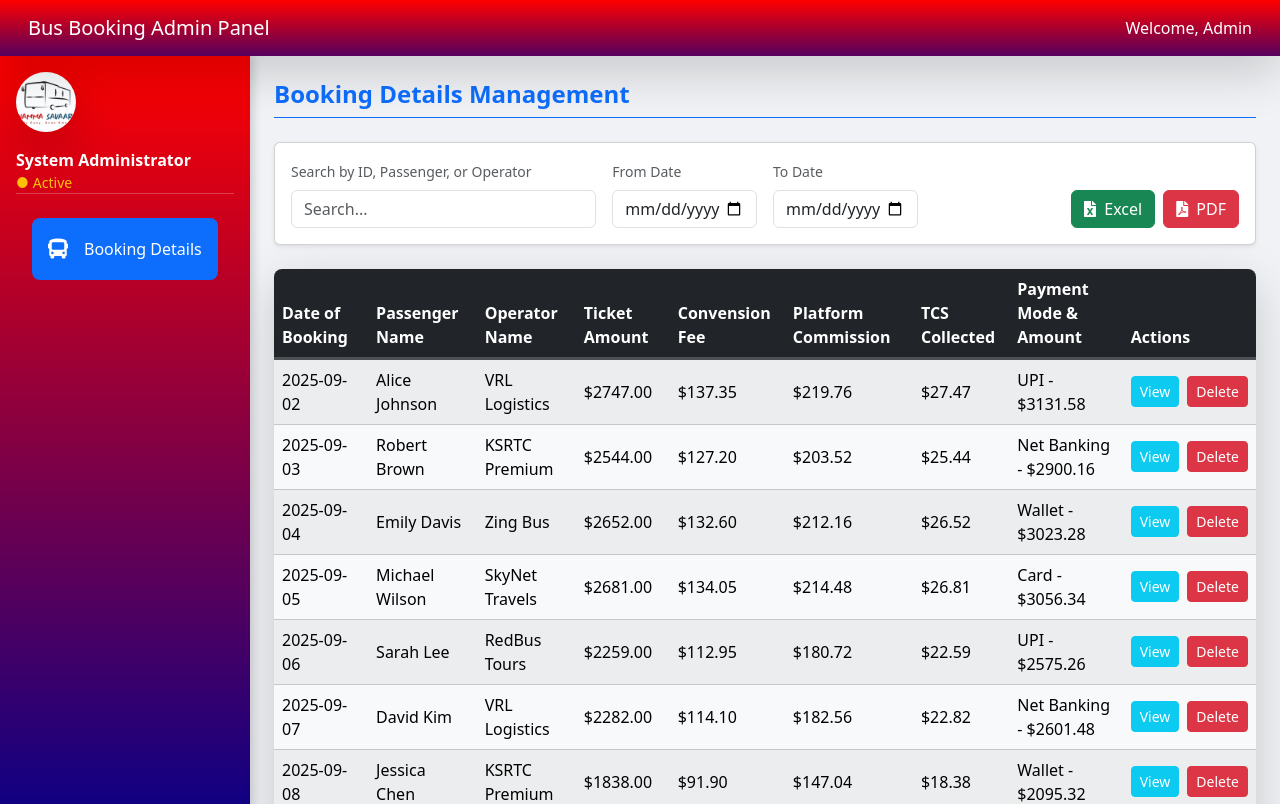
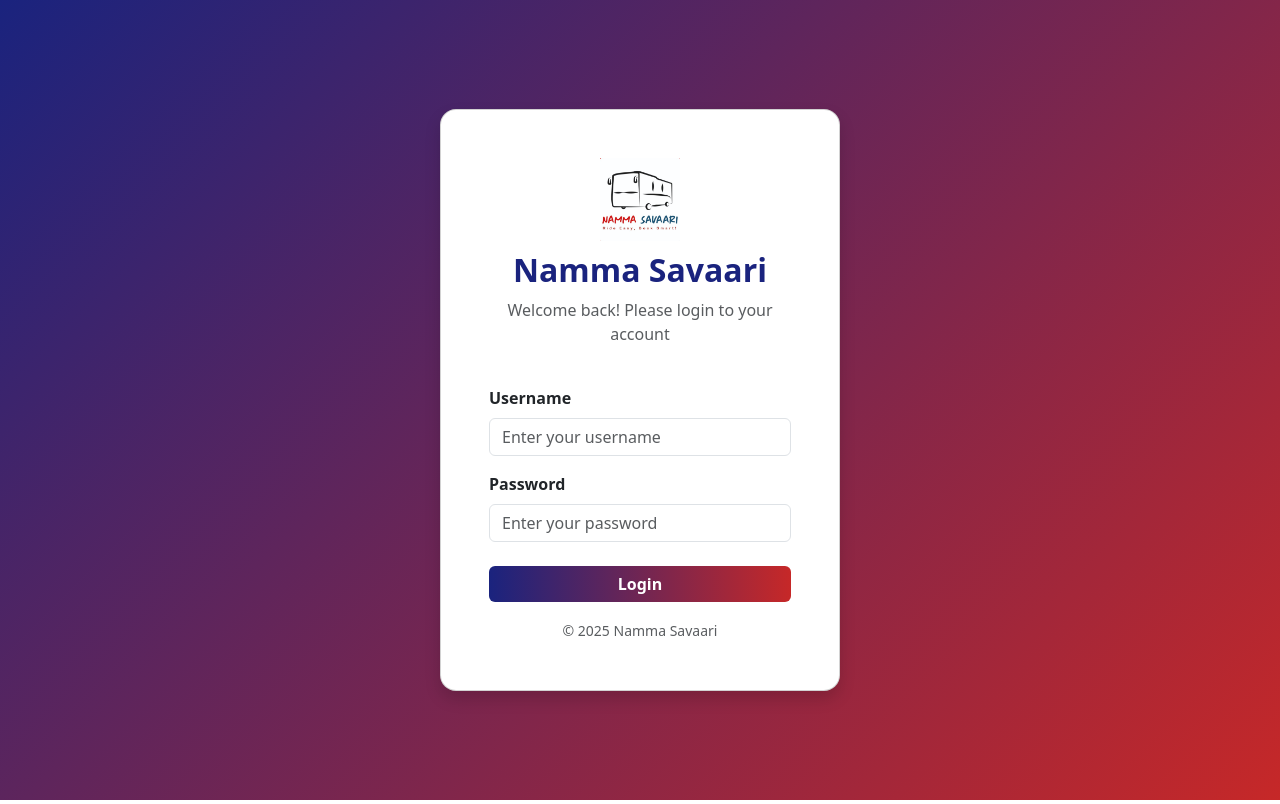
Before and after one commit to innomatricstech/NammaSavaari, a React (Vite) app: page /login in a window 1280 px wide. Shown: the top 804 px of the page. Built offline with nearby package versions, Linux system fonts and the light colour scheme; a small style sheet from the web is missing.

Commit message:
first commit

```diff
--- a/src/App.css
+++ b/src/App.css
@@ -1,86 +1,113 @@
-/* App.css */
-
+/* -------------------- Root Variables -------------------- */
 :root {
-    /* Custom Dark Blue and Red Palette */
     --primary-color: #1A237E; /* Deep Indigo Blue */
     --primary-dark: #0F1975;
     --accent-red: #C62828; /* Dark Red */
 
-    /* Override Bootstrap variables */
     --bs-primary: var(--primary-color);
     --bs-danger: var(--accent-red);
     --bs-body-font-family: 'Inter', sans-serif;
 }
 
+/* -------------------- Main App Container -------------------- */
 .main-app-container {
-    min-height: 100vh;
     display: flex;
     flex-direction: column;
+    height: 100vh; /* Full viewport height */
 }
+
+/* -------------------- Dashboard Layout -------------------- */
 .dashboard-layout {
     display: flex;
     flex: 1;
-    overflow: hidden;
+    min-height: 0;  /* allows children to shrink properly */
+    overflow: hidden; /* prevents extra whitespace */
 }
 
-/* General Sidebar Styles */
+/* -------------------- Sidebar Styles -------------------- */
 .sidebar {
     width: 250px;
-    /* Apply Dark Blue Gradient */
     background: linear-gradient(180deg, red 0%, #00008B 100%);
     color: white;
+    flex-shrink: 0;
+    box-shadow: 2px 0 10px rgba(0,0,0,0.2);
+    height: 100vh;
+    overflow-y: auto;
     transition: transform 0.3s ease-in-out;
     z-index: 1030;
-    flex-shrink: 0;
-    box-shadow: 2px 0 10px rgba(0,0,0,0.2);
 }
-.sidebar-menu {
-    padding: 0 1rem;
-}
+
+.sidebar-menu { padding: 0 1rem; }
+
 .menu-item {
     padding: 12px 15px;
     transition: background-color 0.3s, transform 0.1s;
 }
+
 .menu-item:hover {
     background-color: rgba(255, 255, 255, 0.1) !important;
     transform: translateX(3px);
 }
+
 .menu-item.active-menu-item {
     background-color: rgba(255, 255, 255, 0.25) !important;
-    border-left: 5px solid var(--accent-red); /* Red accent border */
+    border-left: 5px solid var(--accent-red);
     padding-left: 10px;
     font-weight: 600;
 }
 
-/* Main Content Area */
+/* -------------------- Main Content Area -------------------- */
 .main-content-area {
-    flex-grow: 1;
-    overflow-y: auto;
-    background-color: #f0f2f5; /* Lighter professional grey background */
+    flex: 1; /* fills remaining space */
+    min-height: 0; /* crucial for flex scrolling */
+    overflow: auto;
+    background-color: #f0f2f5;
+    display: flex;
+    flex-direction: column;
 }
 
-/* Table Styling using Dark Blue and Red Accent */
+/* -------------------- Table Container Fix -------------------- */
+.table-responsive {
+    flex: 1; /* fill vertical space */
+    overflow: auto;
+}
+
+/* -------------------- Table Styling -------------------- */
 .table-dark {
     --bs-table-bg: var(--primary-color);
     --bs-table-color: white;
     border-bottom: 3px solid var(--accent-red);
 }
+
 .table-striped>tbody>tr:nth-of-type(odd)>* {
     background-color: rgba(0, 0, 0, 0.03);
 }
 
-/* --- Mobile Responsiveness (Max-width: 767.98px) --- */
+/* -------------------- Footer -------------------- */
+.app-footer {
+    padding: 10px;
+    text-align: center;
+    border-top: 1px solid #dee2e6;
+    background-color: #e9ecef;
+    font-size: 0.8rem;
+    flex-shrink: 0;
+}
+
+/* -------------------- Mobile Responsiveness -------------------- */
 @media (max-width: 767.98px) {
     .sidebar {
         position: fixed;
-        top: 0;
+        top: 5;
+        left: 0;
+        transform: translateX(-250px);
+        padding-top: 66px;
         height: 100vh;
-        transform: translateX(-250px); /* Hide off-screen by default */
-        padding-top: 66px; /* Space for TopHeader */
     }
+
     .sidebar-open .sidebar {
-        transform: translateX(0); /* Slide in when active */
+        transform: translateX(0);
     }
+
     .overlay {
         position: fixed;
         top: 0;
@@ -90,34 +117,40 @@
         background: rgba(0, 0, 0, 0.6);
         z-index: 1029;
     }
+
+    .main-content-area {
+        margin-left: 0;
+        margin-top: 10px;
+        min-height: calc(100vh - 10px);
+    }
+
     .app-header .container-fluid {
         padding-left: 0.5rem;
         padding-right: 0.5rem;
-
     }
 }
 
-/* --- Extra Small Responsiveness (Max-width: 575.98px) --- */
+/* -------------------- Extra Small Screens -------------------- */
 @media (max-width: 575.98px) {
     .app-header h3 { font-size: 1rem !important; }
-    .app-header .d-sm-inline { display: none !important; } /* Hide 'Welcome, Admin' on tiny screens */
+    .app-header .d-sm-inline { display: none !important; }
     h4.pb-2 { font-size: 1.15rem !important; }
     .table th, .table td { font-size: 0.75rem; padding: 0.5rem; }
 
-    /* Ensures action icons are small and fit without wrapping */
     .btn-sm { font-size: 0.7rem; padding: 0.2rem 0.6rem; }
     .btn-sm > i.fa-eye, .btn-sm > i.fa-trash-alt {
         font-size: 0.8rem;
         margin: 0;
         padding: 0;
     }
+
+    .main-content-area {
+        margin-top: 15px; /* ✅ Extra spacing for very small screens */
+        min-height: calc(100vh - 15px);
+    }
 }
 
-.app-footer {
-    padding: 10px;
-    text-align: center;
-    border-top: 1px solid #dee2e6;
-    background-color: #e9ecef;
-    font-size: 0.8rem;
-    flex-shrink: 0;
+/* -------------------- Desktop Adjustments -------------------- */
+@media (min-width: 768px) {
+    /* No extra margin-left needed */
 }
--- a/src/App.jsx
+++ b/src/App.jsx
@@ -1,22 +1,15 @@
 // App.jsx
-
 import React, { useState, useEffect } from 'react';
+import { BrowserRouter as Router, Routes, Route, Navigate } from 'react-router-dom';
 import Sidebar from './components/Sidebar';
 import TopHeader from './components/TopHeader';
 import BusManagementTable from './components/BusManagementTabel';
-
-
-// Import the separate CSS file
+import Logout from './components/Logout';
+import Login from './components/Login';
 import './App.css';
 
-// Utility to safely retrieve global constants (kept for completeness)
+// Utility to safely retrieve global constants
 const getGlobal = (name, defaultValue) => typeof window !== 'undefined' && typeof window[name] !== 'undefined' ? window[name] : defaultValue;
-const __app_id = getGlobal('__app_id', 'default-app-id');
-const __firebase_config = getGlobal('__firebase_config', '{}');
-const __initial_auth_token = getGlobal('__initial_auth_token', undefined);
-
-// NOTE: Using a placeholder for the logo.
-const logo = "https://placehold.co/50x50/1A237E/FFFFFF?text=A";
 
 const App = () => {
     const [isSidebarOpen, setIsSidebarOpen] = useState(window.innerWidth >= 768);
@@ -24,50 +17,61 @@
 
     useEffect(() => {
         const handleResize = () => {
-            if (window.innerWidth >= 768) {
-                setIsSidebarOpen(true);
-            }
+            if (window.innerWidth >= 768) setIsSidebarOpen(true);
         };
         window.addEventListener('resize', handleResize);
         return () => window.removeEventListener('resize', handleResize);
     }, []);
 
-    // External Styles (for Bootstrap, Font Awesome, and Font)
+    // External Styles
     const ExternalStyles = () => (
         <>
-            {/* Load Bootstrap and Font Awesome for styling and icons */}
             <link href="https://cdn.jsdelivr.net/npm/bootstrap@5.3.3/dist/css/bootstrap.min.css" rel="stylesheet" />
             <link href="https://cdnjs.cloudflare.com/ajax/libs/font-awesome/5.15.4/css/all.min.css" rel="stylesheet" />
-            {/* Link to Inter font for better typography */}
             <link href="https://fonts.googleapis.com/css2?family=Inter:wght@100..900&display=swap" rel="stylesheet" />
         </>
     );
 
+    // Protected Route Component
+    const ProtectedRoute = ({ children }) => {
+        const token = localStorage.getItem("authToken");
+        return token ? children : <Navigate to="/login" />;
+    };
+
     return (
+        <Router>
+            <ExternalStyles />
+            <Routes>
+                {/* Login Page */}
+                <Route path="/login" element={<Login />} />
+
+                {/* Logout Page */}
+                <Route path="/logout" element={<Logout />} />
+
+                {/* Protected Dashboard */}
+                <Route path="/dashboard" element={
+                    <ProtectedRoute>
                         <div className={`main-app-container ${isSidebarOpen && window.innerWidth < 768 ? 'sidebar-open' : ''}`}>
-            {/* Apply external styles */}
-            <ExternalStyles />
-
                             <TopHeader toggleSidebar={toggleSidebar} />
-
                             <div className="dashboard-layout">
-                {/* Sidebar Component */}
                                 <Sidebar toggleSidebar={toggleSidebar} />
-
-                {/* Main Content Area */}
                                 <div className="main-content-area">
                                     <BusManagementTable />
                                 </div>
-
                             </div>
-
-            {/* Mobile Overlay (closes sidebar when clicking outside) */}
                             {isSidebarOpen && window.innerWidth < 768 && <div className="overlay" onClick={toggleSidebar}></div>}
-
                             <footer className="app-footer">
                                 Bus Finance Dashboard &copy; {new Date().getFullYear()}
                             </footer>
                         </div>
+                    </ProtectedRoute>
+                } />
+
+                {/* Default Redirect */}
+                <Route path="/" element={<Navigate to="/login" />} />
+                <Route path="*" element={<Navigate to="/login" />} />
+            </Routes>
+        </Router>
     );
 };
 
--- /dev/null
+++ b/src/components/Login.jsx
@@ -0,0 +1,105 @@
+// pages/Login.jsx
+import React, { useState } from "react";
+import { useNavigate } from "react-router-dom";
+import brandLogo from "../assets/Logo.jpg"; // Make sure to have your logo
+
+const Login = () => {
+    const navigate = useNavigate();
+    const [username, setUsername] = useState("");
+    const [password, setPassword] = useState("");
+    const [error, setError] = useState("");
+    const [loading, setLoading] = useState(false);
+
+    const handleLogin = (e) => {
+        e.preventDefault();
+        setError("");
+        setLoading(true);
+
+        setTimeout(() => {
+            setLoading(false);
+            if (username === "Innomatrics" && password === "Innomatrics@123") {
+                localStorage.setItem("authToken", "mock-token");
+                navigate("/dashboard");
+            } else {
+                setError("Invalid username or password");
+            }
+        }, 1000);
+    };
+
+    return (
+        <div
+            className="d-flex justify-content-center align-items-center vh-100"
+            style={{
+                background: "linear-gradient(135deg, #1A237E, #C62828)",
+            }}
+        >
+            <div
+                className="card shadow p-5 rounded-4"
+                style={{
+                    width: "400px",
+                    background: "white",
+                    borderRadius: "20px",
+                    boxShadow: "0 8px 20px rgba(0,0,0,0.3)",
+                }}
+            >
+                <div className="text-center mb-4">
+                    <img
+                        src={brandLogo}
+                        alt="Innomatrics Logo"
+                        style={{ width: "80px", marginBottom: "10px" }}
+                    />
+                    <h2 className="fw-bold" style={{ color: "#1A237E" }}>
+                        Namma Savaari
+                    </h2>
+                    <p className="text-muted">Welcome back! Please login to your account</p>
+                </div>
+
+                {error && <div className="alert alert-danger">{error}</div>}
+
+                <form onSubmit={handleLogin}>
+                    <div className="mb-3">
+                        <label className="form-label fw-semibold">Username</label>
+                        <input
+                            type="text"
+                            className="form-control"
+                            value={username}
+                            onChange={(e) => setUsername(e.target.value)}
+                            placeholder="Enter your username"
+                            required
+                        />
+                    </div>
+                    <div className="mb-4">
+                        <label className="form-label fw-semibold">Password</label>
+                        <input
+                            type="password"
+                            className="form-control"
+                            value={password}
+                            onChange={(e) => setPassword(e.target.value)}
+                            placeholder="Enter your password"
+                            required
+                        />
+                    </div>
+                    <button
+                        type="submit"
+                        className="btn btn-primary w-100 fw-bold"
+                        style={{
+                            background: "linear-gradient(to right, #1A237E, #C62828)",
+                            border: "none",
+                        }}
+                        disabled={loading}
+                    >
+                        {loading ? "Logging in..." : "Login"}
+                    </button>
+                </form>
+
+                <div className="mt-3 text-center">
+                    <small className="text-muted">
+                        © 2025 Namma Savaari
+                    </small>
+                </div>
+            </div>
+        </div>
+    );
+};
+
+export default Login;
--- a/src/components/Sidebar.jsx
+++ b/src/components/Sidebar.jsx
@@ -1,53 +1,55 @@
-// Sidebar.jsx (Without Logout option)
+import React from "react";
+import { useNavigate } from "react-router-dom";
+import logo from "../assets/Logo.jpg";
+import { BusIcon, LogoutIcon } from "./Icons";
 
-import React from "react";
-import logo from "../assets/Logo.jpg";
-import { BusIcon } from "./Icons";
-// Note: Removed import for LogoutIcon as it's no longer used
+const Sidebar = ({ toggleSidebar, activeItem = "Booking Details", onNavigate }) => {
+    const navigate = useNavigate();
 
-// Updated the Sidebar to only accept 'onNavigate' for a single active item/view
-const Sidebar = ({ toggleSidebar, activeItem = "Booking Details", onNavigate }) => {
-
-    const navigate = onNavigate || (() => console.warn("onNavigate prop is missing in Sidebar."));
-
-    // Menu items now contains only "Booking Details"
     const menuItems = [
-        { name: "Booking Details", icon: <BusIcon /> },
-        // { name: "Logout", icon: <LogoutIcon /> } <-- REMOVED
+        { name: "Booking Details", icon: <BusIcon /> }
     ];
 
     const handleMenuItemClick = (itemName, isMobile) => {
-        // 1. Notify the parent component (Dashboard/App) about the navigation
-        navigate(itemName);
-
-        // 2. Close the sidebar on mobile devices if the function is provided
+        if (onNavigate) {
+            onNavigate(itemName);
+        }
         if (isMobile && toggleSidebar) {
             toggleSidebar();
         }
     };
 
+    const handleLogout = () => {
+        // Navigate to Logout page
+        navigate("/logout");
+        if (toggleSidebar) toggleSidebar();
+    };
+
     return (
-        <div className="sidebar bg-dark text-white vh-100 d-flex flex-column p-3">
-            {/* Profile Section */}
-            <div className="sidebar-profile d-flex flex-column align-items-start mb-4 border-bottom border-light border-opacity-25">
+        <div className="sidebar d-flex flex-column text-white p-3" style={{ minHeight: "100vh" }}>
+            {/* Logo & Profile Section */}
+            <div className="sidebar-profile text-center mb-4 pb-3 border-bottom border-light border-opacity-25">
                 <img
                     src={logo}
-                    alt="Admin"
-                    className="profile-img shadow-lg mb-3"
-                    style={{ width: '60px', height: '60px', borderRadius: '50%', backgroundColor: 'white' }}
+                    alt="Admin Logo"
+                    className="shadow-sm mb-2"
+                    style={{
+                        width: "64px",
+                        height: "64px",
+                        borderRadius: "50%",
+                        backgroundColor: "#fff",
+                        objectFit: "cover"
+                    }}
                 />
-                <div className="profile-info">
-                    <div className="name fs-6 fw-bold">System Administrator</div>
-                    <div className="online-status text-warning d-flex align-items-center small">
-                        <span className="me-1">●</span> Active
-                    </div>
+                <div className="fs-6 fw-bold mt-2">System Administrator</div>
+                <div className="text-warning small d-flex justify-content-center align-items-center">
+                    <span className="me-1">●</span> Active
                 </div>
             </div>
 
-            {/* Menu Items (Only Booking Details) */}
+            {/* Menu Items */}
             <div className="sidebar-menu flex-grow-1">
                 {menuItems.map((item, index) => {
-                    // Since there is only one item, it will always be active here.
                     const isActive = activeItem === item.name;
                     return (
                         <button
@@ -60,9 +62,25 @@
                         </button>
                     );
                 })}
+
+                {/* Logout Button just below Booking Details */}
+                <div className="sidebar-logout mt-2">
+                    <button
+                        className="menu-item d-flex align-items-center p-3 w-100 rounded-3 border-0 text-white text-start bg-danger bg-opacity-75"
+                        onClick={handleLogout}
+                    >
+                        <span className="me-3 fs-5"><LogoutIcon /></span>
+                        <span className="fw-medium">Logout</span>
+                    </button>
+                </div>
             </div>
 
-            {/* You might want to add a footer or version info here later */}
+            {/* Footer */}
+            <div className="mt-auto">
+                <div className="text-center small text-muted pt-3 border-top border-light border-opacity-25">
+                    <span>© 2025 Dashboard</span>
+                </div>
+            </div>
         </div>
     );
 };
--- a/src/components/TopHeader.jsx
+++ b/src/components/TopHeader.jsx
@@ -1,22 +1,34 @@
-import React from "react";
+import React, { useState } from "react";
+import { useNavigate } from "react-router-dom";
 import { BarsIcon, LogoutIcon } from "./Icons";
 
 const TopHeader = ({ toggleSidebar }) => {
-    const handleLogout = () => {
-        console.log("Admin logged out.");
-        // Add your logout logic here (e.g., clear session, redirect)
+    const navigate = useNavigate();
+    const [showConfirm, setShowConfirm] = useState(false);
+
+    const handleLogoutClick = () => {
+        setShowConfirm(true); // Show the confirmation popup
+    };
+
+    const confirmLogout = () => {
+        localStorage.removeItem("authToken");
+        navigate("/login");
+    };
+
+    const cancelLogout = () => {
+        setShowConfirm(false);
     };
 
     return (
+        <>
             <header
-  className="app-header text-white p-3 shadow-lg sticky-top"
+                className="app-header text-white p-3 shadow-lg"
                 style={{
                     zIndex: 1040,
-    background: "linear-gradient(180deg, red 0%, #00008B 150%)"
+                    background: "linear-gradient(180deg, red 0%, #00008B 150%)",
                 }}
             >
                 <div className="container-fluid d-flex justify-content-between align-items-center">
-
                     {/* Sidebar toggle button for mobile */}
                     <button
                         className="btn btn-sm btn-outline-light d-md-none me-3 rounded-circle p-2"
@@ -32,16 +44,50 @@
                     {/* User info / Logout */}
                     <div className="d-flex align-items-center gap-3">
                         <span className="d-none d-sm-inline">Welcome, Admin</span>
-                    {/* <button
+                        <button
                             className="btn btn-sm btn-danger d-flex align-items-center gap-1 rounded-pill"
-                        onClick={handleLogout}
+                            onClick={handleLogoutClick}
                         >
                             <LogoutIcon />
                             <span className="d-none d-md-inline">Logout</span>
-                    </button> */}
+                        </button>
                     </div>
                 </div>
             </header>
+
+            {/* In-page confirmation popup */}
+            {showConfirm && (
+                <div
+                    className="position-fixed top-0 start-0 w-100 h-100 d-flex justify-content-center align-items-center"
+                    style={{
+                        backgroundColor: "rgba(0,0,0,0.5)",
+                        zIndex: 2000,
+                    }}
+                >
+                    <div
+                        className="bg-white p-4 rounded shadow-lg"
+                        style={{ minWidth: "300px" }}
+                    >
+                        <h5 className="mb-3">Confirm Logout</h5>
+                        <p>Are you sure you want to logout?</p>
+                        <div className="d-flex justify-content-end gap-2 mt-3">
+                            <button
+                                className="btn btn-secondary"
+                                onClick={cancelLogout}
+                            >
+                                Cancel
+                            </button>
+                            <button
+                                className="btn btn-danger"
+                                onClick={confirmLogout}
+                            >
+                                Logout
+                            </button>
+                        </div>
+                    </div>
+                </div>
+            )}
+        </>
     );
 };
 
```
Also changed, not shown: src/components/Logout.jsx (+45 -67 lines). Lines whose indentation alone changed are shown as unchanged.
